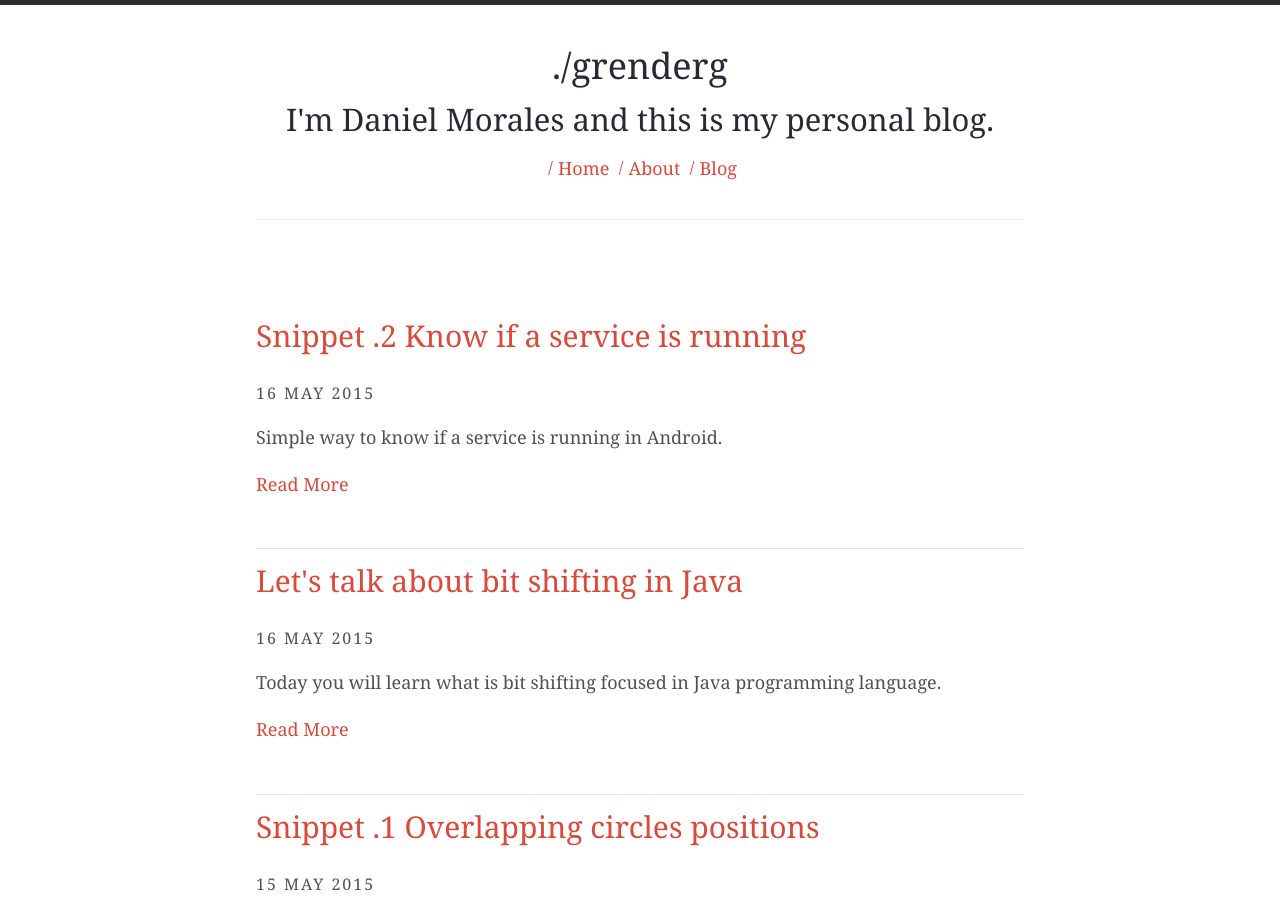
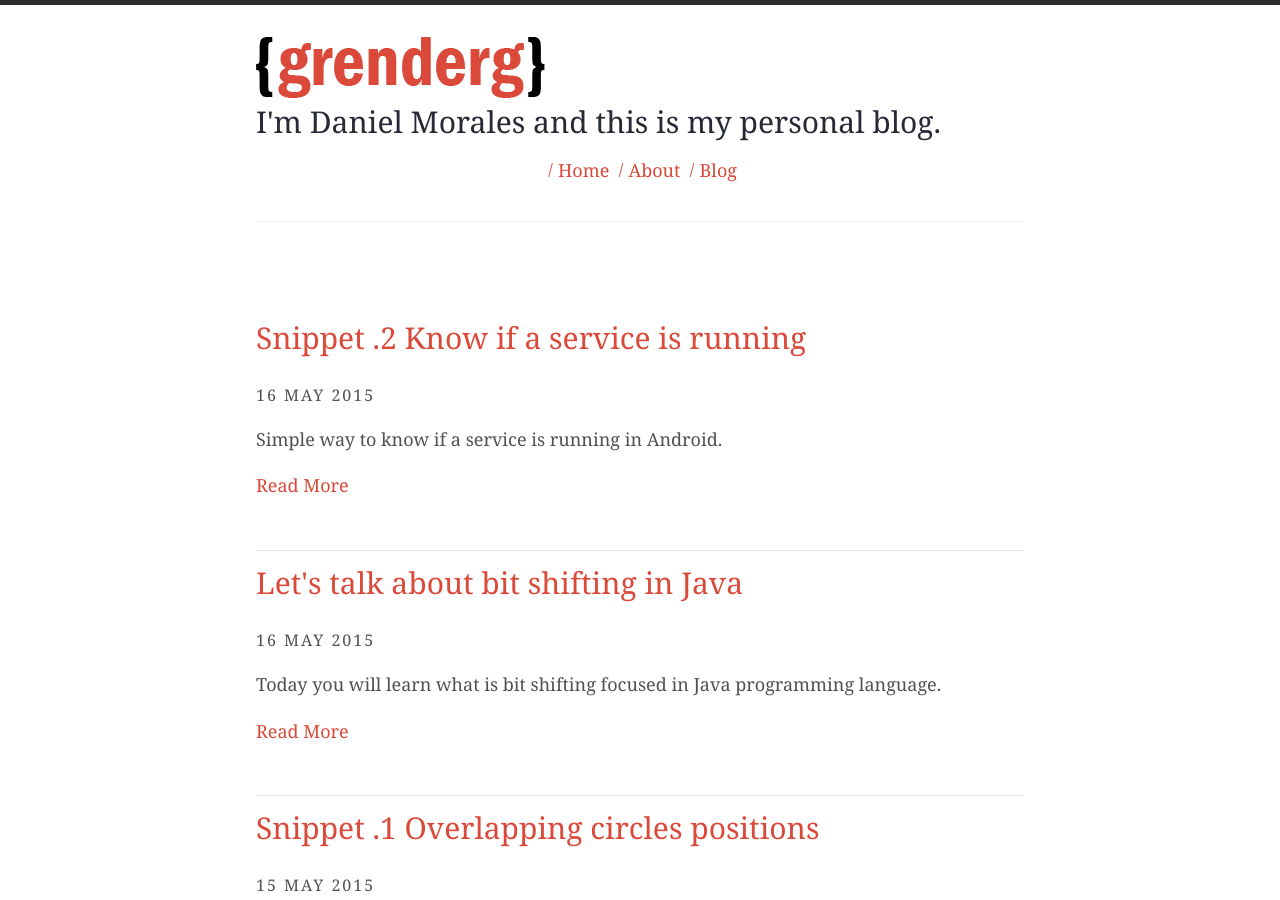
Before and after one commit to GrenderG/grenderg.github.io, a Jekyll site: the page built from index.html, in a window 1280 px wide and 900 px high. Built offline with Jekyll 4.4.1, drawn with Linux system fonts in a browser that asks for light colours; nearby versions of some CDN libraries.

Commit message:
changed font

```diff
--- a/_layouts/default.html
+++ b/_layouts/default.html
@@ -26,8 +26,9 @@
     <body class="{{ site.harmony.basetheme }}">
         <header class="main-header">
             <div class="wc-container">
-                <h1><a href="{{ site.baseurl }}/">{{ site.harmony.name }}</a></h1>
-                <h2>{{ site.harmony.description }}</h2>
+                <!--<h1><a href="{{ site.baseurl }}/">{{ site.harmony.name }}</a></h1>-->
+				<a href="{{ site.baseurl }}/"><img src="/assets/image/logo.png"></a>
+                <h3>{{ site.harmony.description }}</h2>
                 {% include header-links.html %}
 			<hr/>
             </div>
```
Also changed, not shown: assets/image/logo.png (added).
